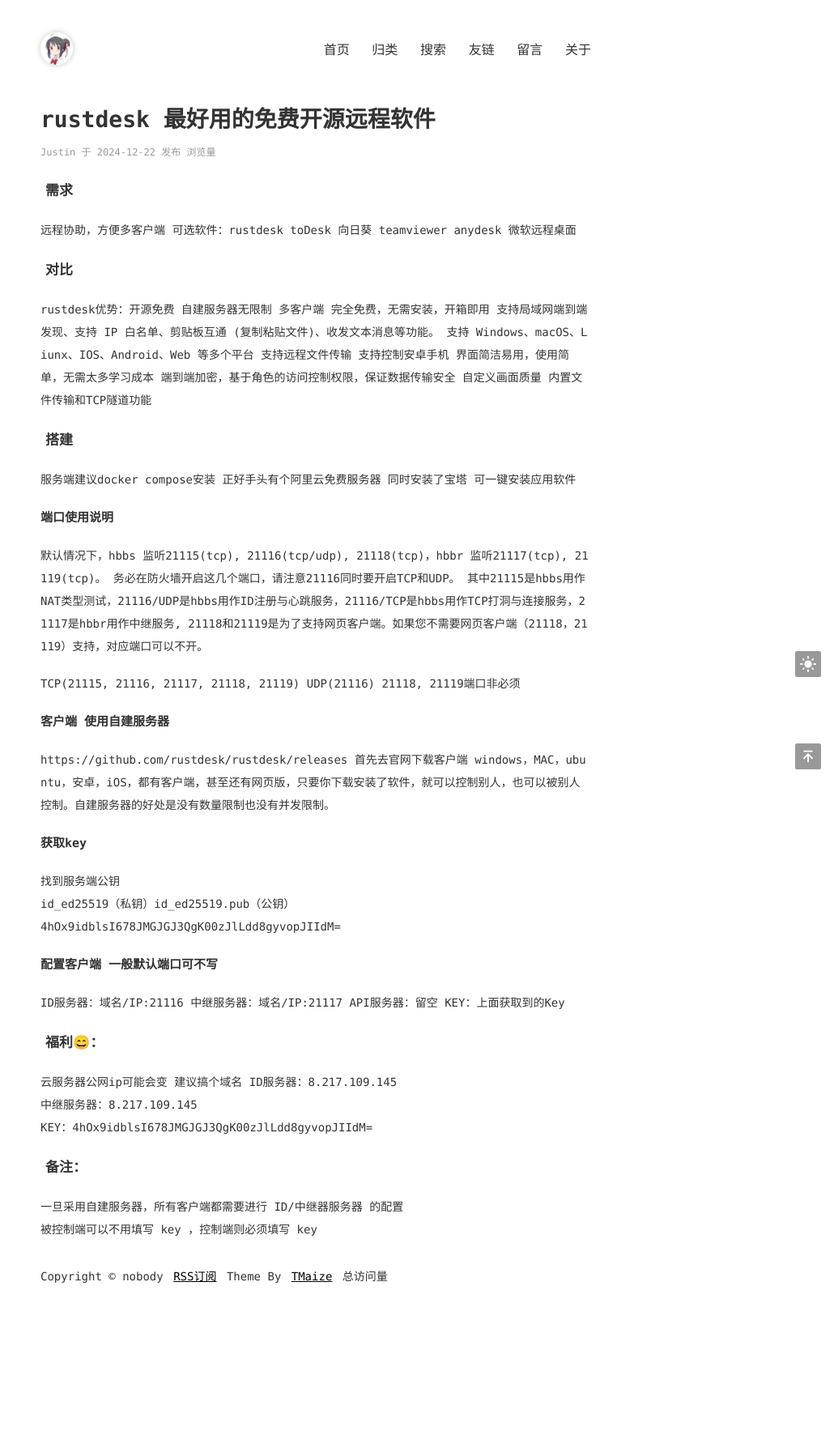
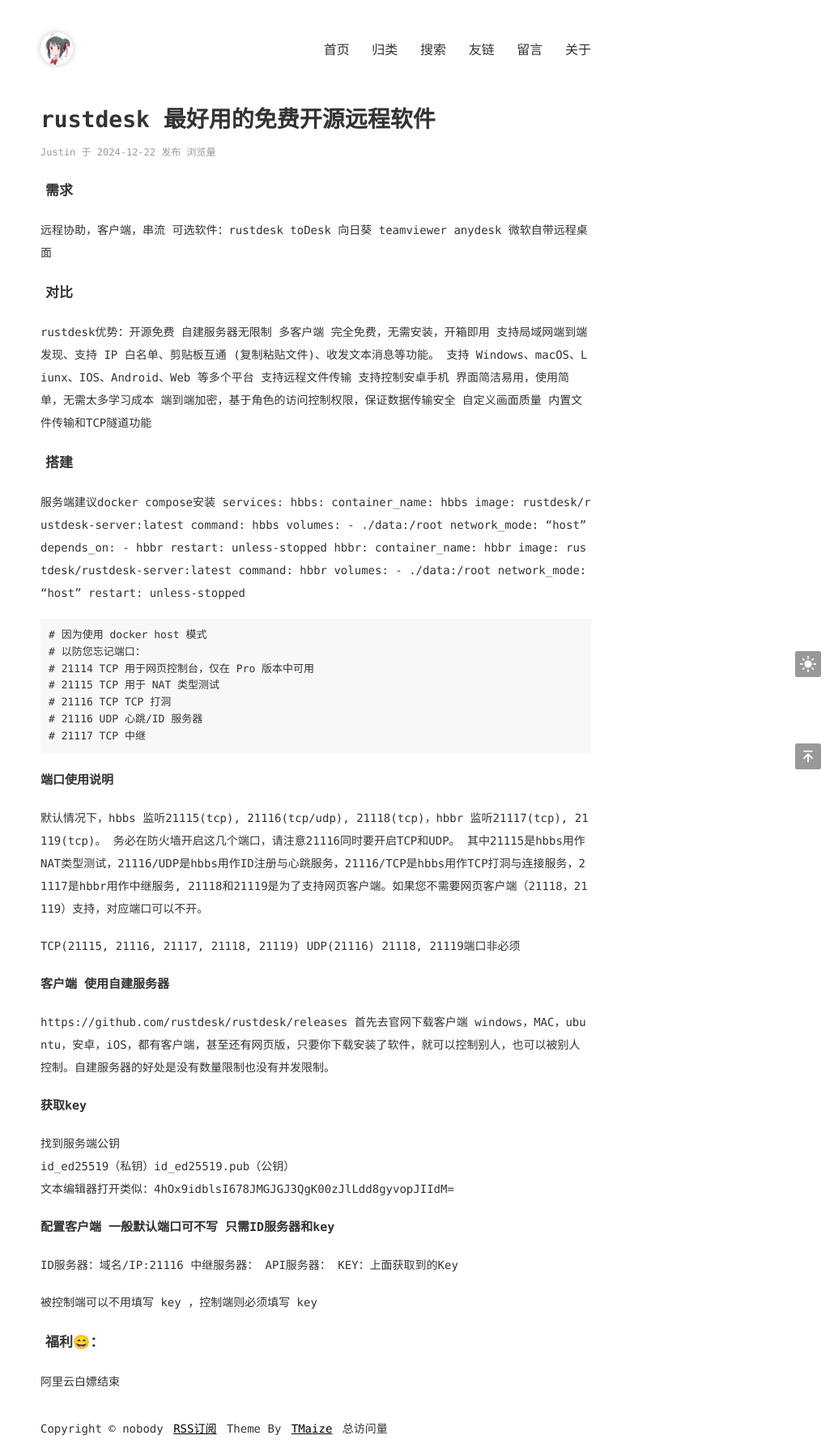
Before and after one commit to JustinHuber/justinhuber.github.io, a Jekyll site: the page built from _posts/2024-12-22-remote-desk-tool.md, in a window 1280 px wide. Shown: the whole page at 81% size, without its empty margins (250-1280 px from the left). Built offline with Jekyll 4.4.1, drawn with Linux system fonts in a browser that asks for light colours; comment, search, counter and statistics services are not loaded; before the commit the page ends 1600 px from its top, so only the background shows below that.

Commit message:
Update 2024-12-22-remote-desk-tool.md

```diff
--- a/_posts/2024-12-22-remote-desk-tool.md
+++ b/_posts/2024-12-22-remote-desk-tool.md
@@ -5,12 +5,10 @@ categories: [rustdesk, 远程桌面, 免费]
 ---
 
 # 需求
-
-远程协助，方便多客户端
-可选软件：rustdesk toDesk 向日葵 teamviewer anydesk 微软远程桌面
+远程协助，客户端，串流
+可选软件：rustdesk toDesk 向日葵 teamviewer anydesk 微软自带远程桌面
 
 # 对比
-
 rustdesk优势：开源免费 自建服务器无限制 多客户端
 完全免费，无需安装，开箱即用
 支持局域网端到端发现、支持 IP 白名单、剪贴板互通 (复制粘贴文件)、收发文本消息等功能。
@@ -24,12 +22,41 @@ rustdesk优势：开源免费 自建服务器无限制 多客户端
 
 # 搭建
 服务端建议docker compose安装
-正好手头有个阿里云免费服务器 同时安装了宝塔 可一键安装应用软件
+services:
+  hbbs:
+    container_name: hbbs
+    image: rustdesk/rustdesk-server:latest
+    command: hbbs
+    volumes:
+      - ./data:/root
+    network_mode: "host"
+    depends_on:
+      - hbbr
+    restart: unless-stopped
+  hbbr:
+    container_name: hbbr
+    image: rustdesk/rustdesk-server:latest
+    command: hbbr
+    volumes:
+      - ./data:/root
+    network_mode: "host"
+    restart: unless-stopped
+
+    # 因为使用 docker host 模式
+    # 以防您忘记端口：
+    # 21114 TCP 用于网页控制台，仅在 Pro 版本中可用
+    # 21115 TCP 用于 NAT 类型测试
+    # 21116 TCP TCP 打洞
+    # 21116 UDP 心跳/ID 服务器
+    # 21117 TCP 中继
+
 
 ### 端口使用说明
 默认情况下，hbbs 监听21115(tcp), 21116(tcp/udp), 21118(tcp)，hbbr 监听21117(tcp), 21119(tcp)。
 务必在防火墙开启这几个端口，请注意21116同时要开启TCP和UDP。
 其中21115是hbbs用作NAT类型测试，21116/UDP是hbbs用作ID注册与心跳服务，21116/TCP是hbbs用作TCP打洞与连接服务，21117是hbbr用作中继服务, 21118和21119是为了支持网页客户端。如果您不需要网页客户端（21118，21119）支持，对应端口可以不开。
+
+
 
 TCP(21115, 21116, 21117, 21118, 21119)
 UDP(21116)
@@ -42,20 +69,15 @@ https://github.com/rustdesk/rustdesk/releases
 ### 获取key
 找到服务端公钥
 id_ed25519（私钥）id_ed25519.pub（公钥）
-4hOx9idblsI678JMGJGJ3QgK00zJlLdd8gyvopJIIdM=
+文本编辑器打开类似：4hOx9idblsI678JMGJGJ3QgK00zJlLdd8gyvopJIIdM=
 
-### 配置客户端 一般默认端口可不写
+### 配置客户端 一般默认端口可不写 只需ID服务器和key
 ID服务器：域名/IP:21116
-中继服务器：域名/IP:21117
-API服务器：留空
+中继服务器：
+API服务器：
 KEY：上面获取到的Key
 
+被控制端可以不用填写 key ，控制端则必须填写 key
+
 # 福利😄：
-云服务器公网ip可能会变 建议搞个域名
-ID服务器：8.217.109.145
-中继服务器：8.217.109.145
-KEY：4hOx9idblsI678JMGJGJ3QgK00zJlLdd8gyvopJIIdM=
-
-# 备注：
-一旦采用自建服务器，所有客户端都需要进行 ID/中继器服务器 的配置
-被控制端可以不用填写 key ，控制端则必须填写 key
+阿里云白嫖结束
```
